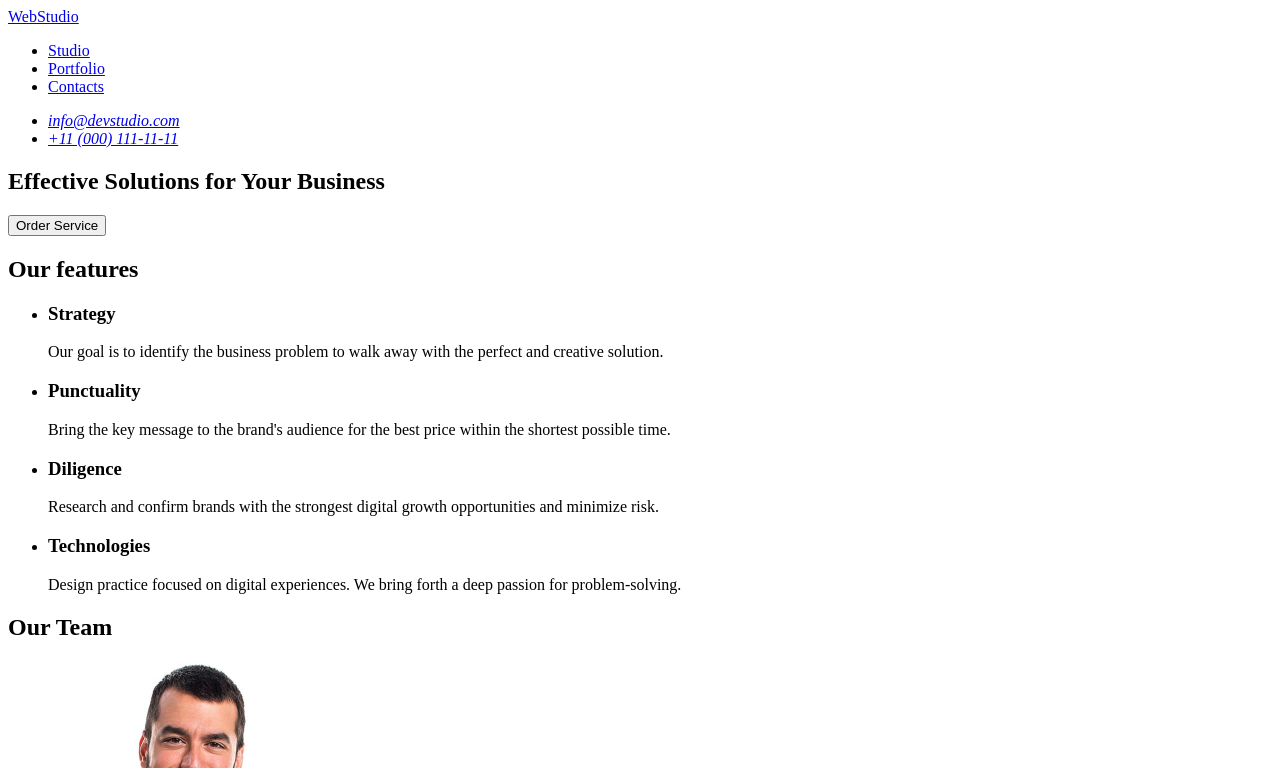
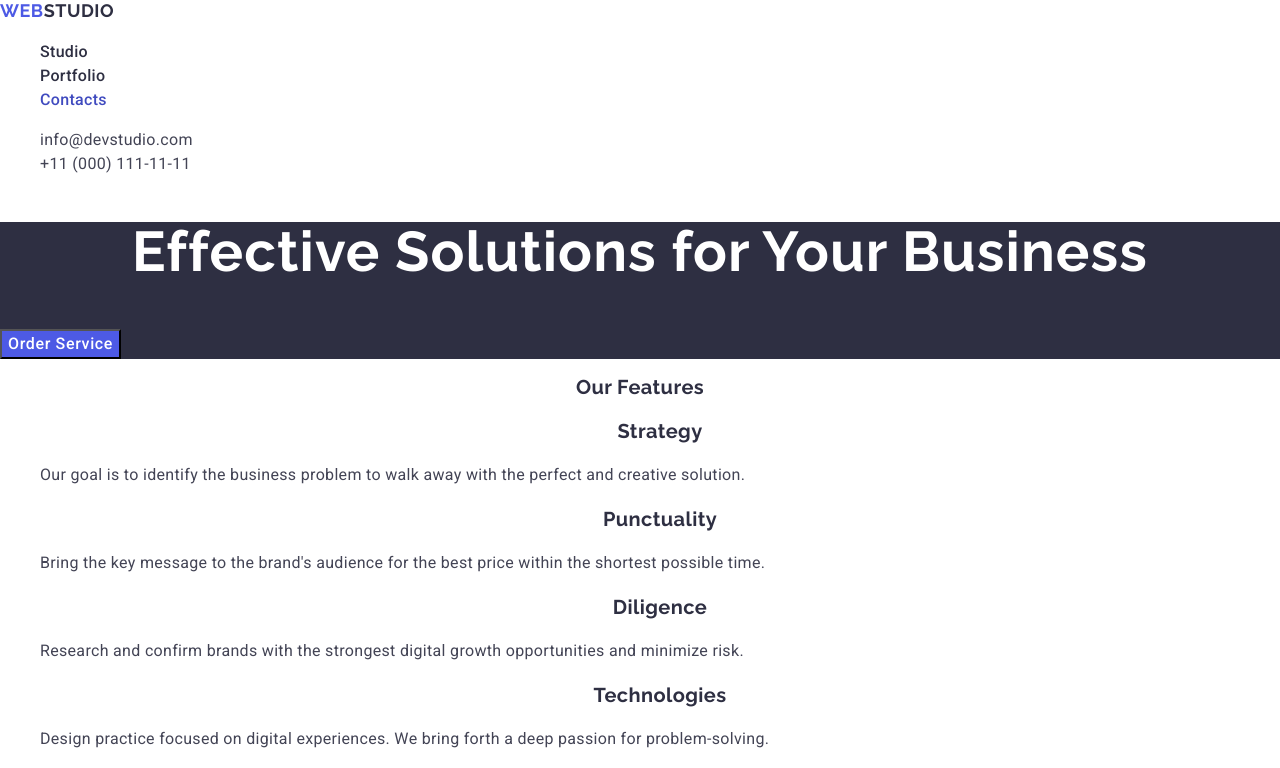
Before and after one commit to NissaOd/goit-markup-hw-02-2025, a plain HTML site: page index.html in a window 1280 px wide. Both pictures are taken after a click on the link "Contacts". Shown: the top 768 px of the page. Drawn offline with nearby package versions, Linux system fonts and the light colour scheme.

Commit message:
add index file

```diff
--- /dev/null
+++ b/css/styles.css
@@ -0,0 +1,196 @@
+/* Заголовки с Raleway 700 */
+
+:root {
+        --font-family: "Roboto", sans-serif;
+        --second-family: "Raleway", sans-serif;
+
+        --iris: #4d5ae5;
+        --ocean: #404bbf;
+        --navy-blue: #2e2f42;
+        --green: #31d0aa;
+        --slate: #434455;
+        --light-slate: #8e8f99;
+        --cornflower: #e7e9fc;
+        --cloud: #f4f4fd;
+        --navy-blue-modal: rgba(46, 47, 66, 0.4);
+        --grey: rgba(46, 47, 66, 0.7);
+        --white: #fff;
+        --dairy: #fcfcfc;
+
+}
+
+body {
+    background-color: var(--white);
+    color: var(--slate);
+    font-family: 'Roboto', sans-serif;
+    font-size: 16px;
+    line-height: 1.5;
+    letter-spacing: 0.02em
+}
+h1, h2, h3 {
+    font-family: 'Raleway', sans-serif;
+    font-weight: 700;
+}
+
+/* Обычный текст с Roboto */
+p {
+    font-family: 'Roboto', sans-serif;
+    font-weight: 400; /* Обычный */
+}
+
+/* Полужирный текст с Roboto */
+strong {
+    font-family: 'Roboto', sans-serif;
+    font-weight: 500; /* Средний */
+}
+
+/* Жирный текст с Roboto */
+.bold {
+    font-family: 'Roboto', sans-serif;
+    font-weight: 700; /* Жирный */
+}
+
+a {
+    text-decoration: none;
+    font-style: normal;
+}
+
+ul {
+    list-style-type: none;
+}
+
+.header-logo {
+    font-size: 18px;
+    font-weight: 700;
+    font-family: 'Raleway', sans-serif;
+    text-transform: uppercase;
+    line-height: 1.17;
+    letter-spacing: 0.03em;
+    color: var(--iris);
+}
+
+.header-logo-part {
+    color: var(--navy-blue);
+}
+
+.header .header-link {
+    color: var(--navy-blue);
+    font-weight: 500;
+}
+
+.header .header-link:hover {
+    color: var(--ocean);
+}
+
+.header .header-link:focus {
+    color: var(--ocean);
+}
+
+.header .header-address {
+    font-style: normal;
+}
+
+.header .header-link-contact {
+    color: var(--slate);
+}
+
+.header .header-link-contact:hover {
+    color: var(--ocean);
+}
+
+.header .header-link-contact:focus {
+    color: var(--ocean);
+}
+
+/* First section */
+
+.title {
+    background-color: var(--navy-blue);
+}
+
+.title-title {
+    font-weight: 700;
+    font-size: 56px;
+    color: var(--white);
+    line-height: 1.07;
+    text-align: center;
+    letter-spacing: 0.02em;
+}
+
+.title .title-btn {
+    font-weight: 500;
+    line-height: 1.5;
+    letter-spacing: 0.04em;
+    color: var(--white);
+    background-color: var(--iris);
+    text-align: center;
+    cursor: pointer;
+}
+
+.title .title-btn:hover {
+    background-color: var(--ocean);
+}
+
+.title .title-btn:focus {
+    background-color: var(--ocean);
+}
+
+/* Second Section specialty*/
+
+.specialty-title {
+    font-weight: 700;
+    font-size: 36px;
+    line-height: 1.11;
+    letter-spacing: 0.02em;
+    text-align: center;
+    color: var(--navy-blue);
+    text-transform: capitalize;
+}
+
+.specialty-title {
+    font-weight: 500;
+    font-size: 20px;
+    line-height: 1.2;
+    letter-spacing: 0.02em;
+    color: var(--navy-blue);
+}
+
+/* section 3 team*/
+
+.team {
+    background-color: var(--cloud);
+}
+
+.team .team-item {
+    background-color: var(--white);
+}
+
+/* footer*/
+
+.footer {
+    background-color: var(--navy-blue);
+}
+
+.footer .logo-part {
+    color: var(--cloud);
+}
+
+.footer-text {
+    line-height: 1.5;
+    letter-spacing: 0.02em;
+    font-size: 16px;
+    color: var(--cloud);
+}
+.footer-logo {
+    font-size: 18px;
+    font-weight: 700;
+    font-family: 'Raleway', sans-serif;
+    text-transform: uppercase;
+    line-height: 1.17;
+    letter-spacing: 0.03em;
+    color: var(--iris);
+}
+
+.footer-logo-part {
+    color: var(--cloud);
+}
--- a/index.html
+++ b/index.html
@@ -5,15 +5,26 @@
     <meta charset="UTF-8" />
     <meta http-equiv="X-UA-Compatible" content="IE=edge"/>
     <meta name="viewport" content="width=device-width, initial-scale=1.0"/>
-    <title>Studio</title>
+
+    <link
+    rel="stylesheet"
+    href="https://cdnjs.cloudflare.com/ajax/libs/modern-normalize/3.0.1/modern-normalize.min.css"
+    integrity="sha512-q6WgHqiHlKyOqslT/lgBgodhd03Wp4BEqKeW6nNtlOY4quzyG3VoQKFrieaCeSnuVseNKRGpGeDU3qPmabCANg=="
+    crossorigin="anonymous"
+    referrerpolicy="no-referrer" />
+    <link rel="preconnect" href="https://fonts.googleapis.com">
+    <link rel="preconnect" href="https://fonts.gstatic.com" crossorigin>
+    <link href="https://fonts.googleapis.com/css2?family=Raleway:ital,wght@0,700;1,700&family=Roboto:ital,wdth,wght@0,75..100,100..900;1,75..100,100..900&display=swap" rel="stylesheet">
+
+    <title>Effective Solutions for Your Business</title>
+    <link rel="stylesheet" href="./css/styles.css"/>
 </head>
 
 <body>
     <header class="header">
         <nav class="header-nav">
-            <!-- <a class="header-logo"  href="./index.html">Web<span class="header-logo-white">Studio</span></a> -->
-
-            <a class="header-logo"  href="./index.html">WebStudio</a><ul class="header-nav-list">
+            <a class="header-logo"  href="./index.html">Web<span class="header-logo-part">Studio</span></a>
+            <ul class="header-nav-list">
                 <li class="header-nav-item">
                     <a class="header-link current" href="./index.html">Studio</a>
                 </li>
@@ -25,7 +36,7 @@
                 </li>
             </ul>
         </nav>
-    <address>
+    <address class="header-address">
         <ul class="header-list">
             <li>
                 <a class="header-link-contact" href="mailto:info@devstudio.com">info@devstudio.com</a>
@@ -44,28 +55,28 @@
         </section>
 
         <section class="specialty">
-            <h2 class="visually-hidden">Our features</h2>
+            <h2 class="specialty-title">Our features</h2>
             <ul class="specialty-list">
                 <li class="specialty-item">
-                    <h3 class="specialty-botton">Strategy</h3>
+                    <h3 class="specialty-title">Strategy</h3>
                     <p class="specialty-text">
                         Our goal is to identify the business problem to walk away with the perfect and creative solution.
                     </p>
                 </li>
                 <li class="specialty-item">
-                    <h3 class="specialty-botton">Punctuality</h3>
+                    <h3 class="specialty-title">Punctuality</h3>
                     <p class="specialty-text">
                         Bring the key message to the brand's audience for the best price within the shortest possible time.
                     </p>
                 </li>
                 <li class="specialty-item">
-                    <h3 class="specialty-botton">Diligence</h3>
+                    <h3 class="specialty-title">Diligence</h3>
                     <p class="specialty-text">
                         Research and confirm brands with the strongest digital growth opportunities and minimize risk.
                     </p>
                 </li>
                 <li class="specialty-item">
-                    <h3 class="specialty-botton">Technologies</h3>
+                    <h3 class="specialty-title">Technologies</h3>
                     <p class="specialty-text">
                         Design practice focused on digital experiences. We bring forth a deep passion for problem-solving.
                     </p>
@@ -101,11 +112,52 @@
                 </li>
             </ul>
         </section>
+
+        <section class="portfolio">
+            <h2 class="portfolio-title">Our Team</h2>
+            <ul class="portfolio-list">
+                <li class="portfolio-item">
+                    <img src="./images/img-portfolio.jpg" width="360" height="300" alt="App"/>
+                    <h3 class="portfolio-name">Banking App</h3>
+                    <p class="portfolio-type">App</p>
+                </li>
+
+                <li class="portfolio-item">
+                    <img src="./images/img-portfolio-1.jpg" width="360" height="300" alt="Marketing"/>
+                    <h3 class="portfolio-name">Cashless Payment</h3>
+                    <p class="portfolio-type">Marketing</p>
+                </li>
+
+                <li class="portfolio-item">
+                    <img src="./images/img-portfolio-2.jpg" width="360" height="300" alt="App"/>
+                    <h3 class="portfolio-name">Meditation App</h3>
+                    <p class="portfolio-type">App</p>
+                </li>
+
+                <li class="portfolio-item">
+                    <img src="./images/img-portfolio-3.jpg" width="360" height="300" alt="Marketing"/>
+                    <h3 class="portfolio-name">Taxi Service</h3>
+                    <p class="portfolio-type">Marketing</p>
+                </li>
+
+                <li class="portfolio-item">
+                    <img src="./images/img-portfolio-4.jpg" width="360" height="300" alt="Design"/>
+                    <h3 class="portfolio-name">Screen Illustrations</h3>
+                    <p class="portfolio-type">Design</p>
+                </li>
+
+                <li class="portfolio-item">
+                    <img src="./images/img-portfolio-5.jpg" width="360" height="300" alt="Marketing"/>
+                    <h3 class="portfolio-name">Online Courses</h3>
+                    <p class="portfolio-type">Marketing</p>
+                </li>
+            </ul>
+        </section>
     </main>
     <footer class="footer">
-        <!-- <a class="footer-link" href="#">Web<span class="footer-link-white">Studio</span></a> -->
-        <a class="header-logo"  href="./index.html">WebStudio</a><ul class="header-nav-list"></ul>
-        <p>Increase the flow of customers and sales for your business with digital marketing & growth solutions.</p>
+        <a class="footer-logo"  href="./index.html">Web<span class="footer-logo-part">Studio</span></a>
+
+        <p class="footer-text">Increase the flow of customers and sales for your business with digital marketing & growth solutions.</p>
     </footer>
 </body>
 
```
Also changed, not shown: images/img-portfolio-1.jpg (added), images/img-portfolio-2.jpg (added), images/img-portfolio-3.jpg (added), images/img-portfolio-4.jpg (added), images/img-portfolio-5.jpg (added), images/img-portfolio.jpg (added), 1 other file.
